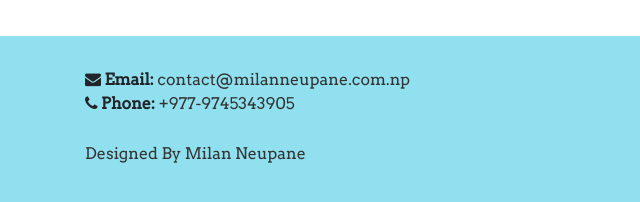
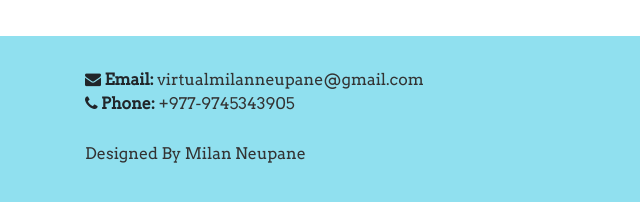
Before and after one commit to milan11neupane00/website, a plain HTML site: page index.html in a window 1280 px wide. Shown: the part 3316-3518 px from the top of the page, 0-640 px from the left. Drawn offline with Linux system fonts and the light colour scheme.

Commit message:
Update index.html

```diff
--- a/index.html
+++ b/index.html
@@ -235,7 +235,7 @@
                 <div class="col-md-5 wow fadeIn">
                     <ul>
                         <li><strong> <i class="fa fa-envelope" aria-hidden="true"></i>
-                            Email:</strong> <a href = "mailto: contact@milanneupane.com.np">contact@milanneupane.com.np</a></li>
+                            Email:</strong> <a href = "mailto: virtualmilanneupane@gmail.com">virtualmilanneupane@gmail.com</a></li>
                         <li><strong> <i class="fa fa-phone" aria-hidden="true"></i>
                             Phone:</strong> <a href="tel:+977-9745343905">+977-9745343905</a</li>
                     </ul>
```
